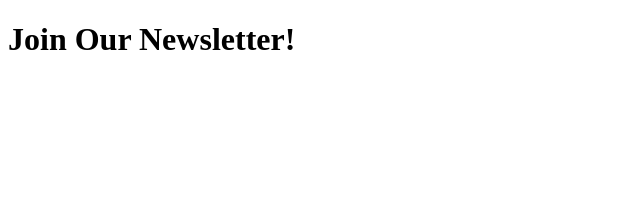
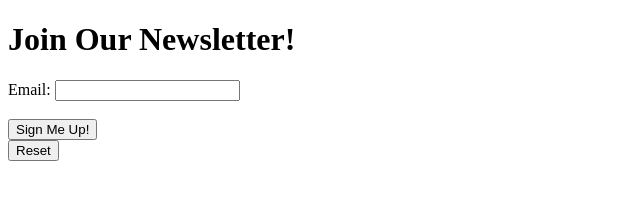
Before and after one commit to ElizaBuzby/Chapter-9, a plain HTML site: page 9.1/index.html in a window 1280 px wide. Shown: the whole page, without its empty margins (0-640 px from the left). Drawn offline with Linux system fonts and the light colour scheme.

Commit message:
Update index.html

```diff
--- a/9.1/index.html
+++ b/9.1/index.html
@@ -15,7 +15,11 @@
     <nav></nav>
 
     <main>
-        <form method="get"></form>
+        <form method="get">
+            Email: <input type="text" name="email" id="email"> <br><br>
+            <input type="submit" value="Sign Me Up!"><br>
+            <input type="reset">
+        </form>
     </main>
 </body>
 </html>
```
